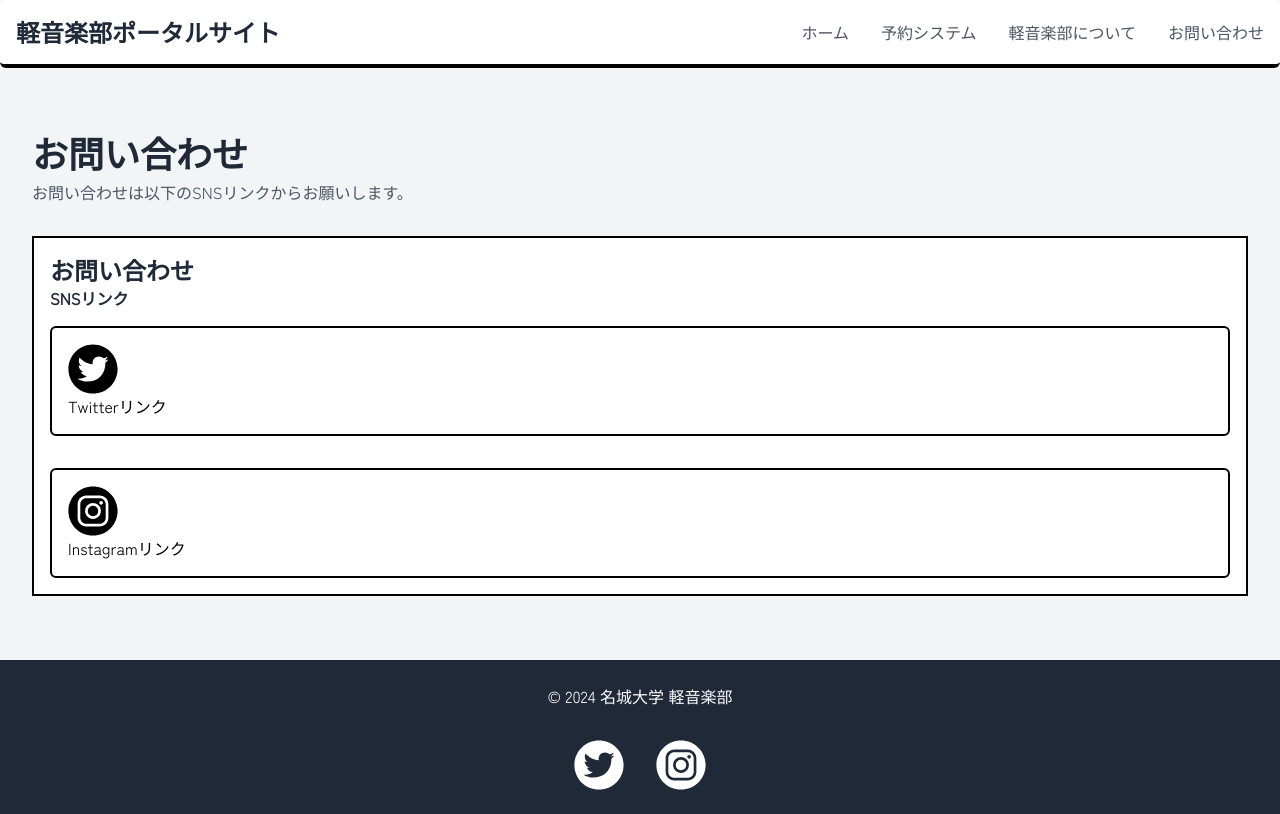
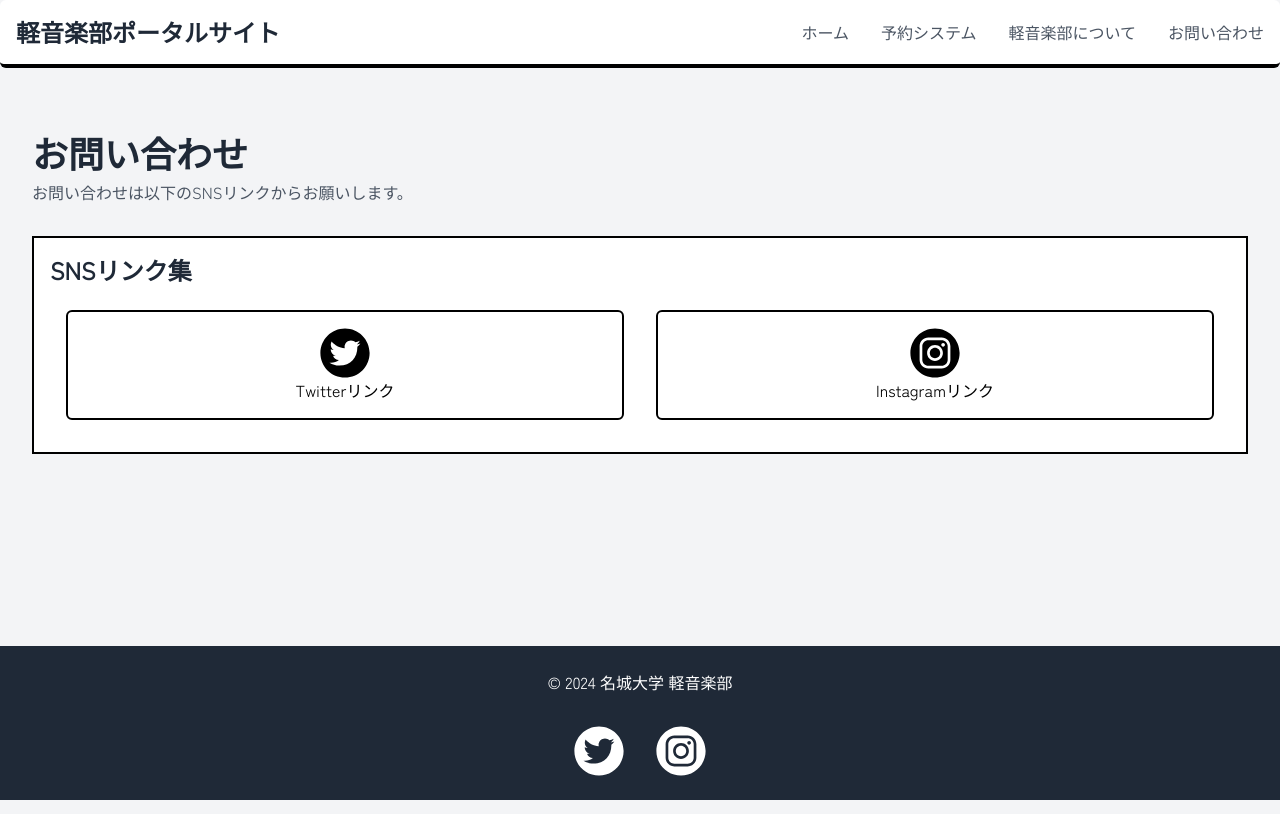
Before and after one commit to calloc134/html_final, a website built with Vite: page contact.html in a window 1280 px wide. Built offline with nearby package versions, Linux system fonts and the light colour scheme.

Commit message:
スタイル修正

```diff
--- a/contact.html
+++ b/contact.html
@@ -96,13 +96,14 @@
         </p>
       </div>
       <div class="flex flex-col border-2 border-black rounded-sm bg-white">
-        <div class="p-4">
-          <h2 class="text-2xl font-bold text-gray-800">お問い合わせ</h2>
-          <div class="flex flex-col gap-4">
-            <h1 class="text-xl font-bold text-gray-800">SNSリンク</h1>
-            <div class="flex flex-col gap-8 border-2p-4 rounded-md">
-              <div class="flex flex-col justify-center border-2 border-black p-4 rounded-md" href="https://x.com/meijo_keion">
-                <svg
+        <div class="p-4 flex flex-col gap-2">
+          <h2 class="text-2xl font-bold text-gray-800">SNSリンク集</h2>
+          <div class="flex flex-row gap-8 p-4">
+            <a
+              class="flex flex-col items-center border-2 border-black p-4 rounded-md w-full"
+              href="https://x.com/meijo_keion"
+            >
+              <svg
                 fill="#000000"
                 version="1.1"
                 id="Layer_1"
@@ -126,12 +127,13 @@
                   ></path>
                 </g>
               </svg>
-                <a>
-                  Twitterリンク
-                </a>
-              </div>
-              <div class="flex flex-col justify-center border-2 border-black p-4 rounded-md" href="https://www.instagram.com/meijo_keion">
-                <svg
+              <p>Twitterリンク</p>
+            </a>
+            <a
+              class="flex flex-col items-center border-2 border-black p-4 rounded-md w-full"
+              href="https://www.instagram.com/meijo_keion"
+            >
+              <svg
                 fill="#000000"
                 version="1.1"
                 id="Layer_1"
@@ -155,11 +157,8 @@
                   ></path>
                 </g>
               </svg>
-              <a>
-                Instagramリンク
-              </a>
-              </div>
-            </div>
+              <p>Instagramリンク</p>
+            </a>
           </div>
         </div>
       </div>
```
Also changed, not shown: css/style.css.
